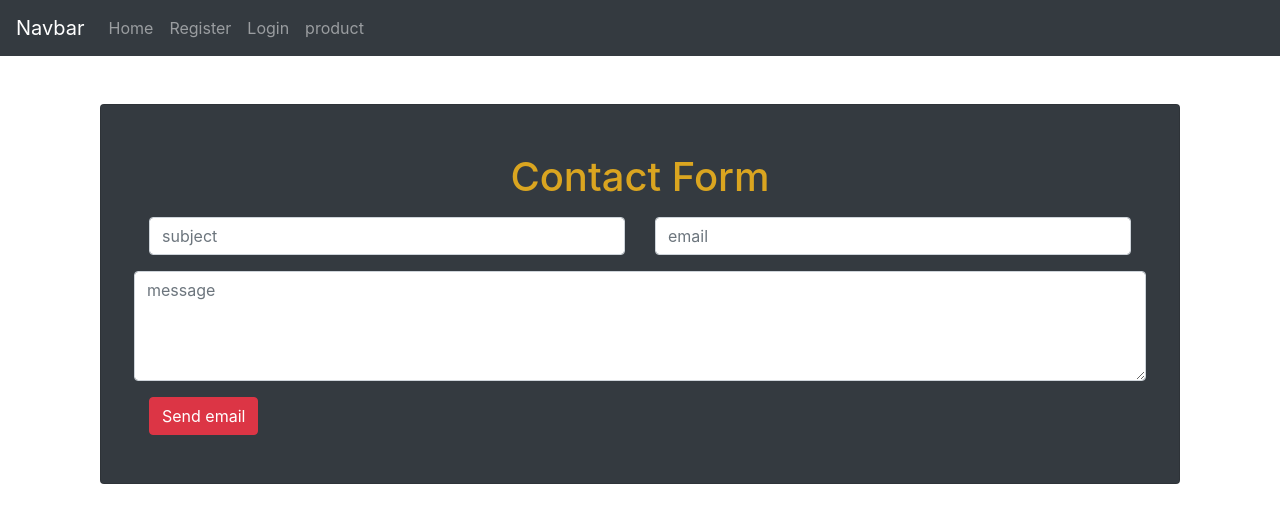
After one commit to farhadBiyouk/django-e-commerce, a Django app: page /contact/ in a window 1280 px wide. The commit adds this page. Shown: the top 523 px of the page. Run offline with Django 4.2, Linux system fonts and the light colour scheme; parts of the project's set-up code (start-up, migrations or seed data) failed here and were passed over; some libraries are stand-ins or nearby versions.

Commit message:
added contact us page to this projrct

```diff
--- a/accounts/templates/accounts/profile.html
+++ b/accounts/templates/accounts/profile.html
@@ -35,7 +35,9 @@
         </div>
     </div>
     <a href="{% url 'accounts:update_profile' %}">Update profile</a><br><br><br>
-<a href="{% url 'accounts:change_password' %}"> Change password</a><br><br><br></div>
+    <a href="{% url 'accounts:change_password' %}"> Change password</a><br><br><br>
+    <a href="{% url 'accounts:favourites' %}"> Favourite item</a><br><br><br>
+    <a href="{% url 'accounts:history' %}"> History of order</a><br><br><br></div>
 </div>
 
 
--- a/core/settings.py
+++ b/core/settings.py
@@ -109,11 +109,12 @@ AUTH_PASSWORD_VALIDATORS = [
 # Internationalization
 # https://docs.djangoproject.com/en/4.2/topics/i18n/
 
-LANGUAGE_CODE = 'en-us'
+LANGUAGE_CODE = 'fa-ir'
 
-TIME_ZONE = 'UTC'
+TIME_ZONE = 'Asia/tehran'
 
 USE_I18N = True
+
 
 USE_TZ = True
 
--- a/home/apps.py
+++ b/home/apps.py
@@ -4,3 +4,4 @@ from django.apps import AppConfig
 class HomeConfig(AppConfig):
     default_auto_field = 'django.db.models.BigAutoField'
     name = 'home'
+    verbose_name = 'خانه'
--- /dev/null
+++ b/home/templates/home/contact.html
@@ -0,0 +1,21 @@
+{% extends 'base.html' %}
+{% block title %}Contact{% endblock %}
+{% block content %}
+<div class="container">
+    <div class="card mt-5 p-5 bg-dark">
+
+        <form action="{% url 'home:contact' %}" method="post">
+            <h1 class="text-center" style="color: goldenrod">Contact Form</h1>
+            {% csrf_token %}
+            <div class="row mt-3">
+                <div class="col-6"><input type="text" name="subject" class="form-control" placeholder="subject"></div>
+                <div class="col-6"><input type="email" name="email" class="form-control" placeholder="email"></div>
+            </div>
+            <div class="row mt-3">
+                <textarea name="message" id="" cols="30" rows="4" class="form-control" placeholder="message"></textarea>
+            </div>
+            <button type="submit" class="btn btn-danger mt-3 align-items-center">Send email</button>
+        </form>
+    </div>
+</div>
+{% endblock %}
--- a/home/urls.py
+++ b/home/urls.py
@@ -9,6 +9,7 @@ from home.views import (
     product_rely_comment,
     search_product,
     favourite_product,
+    contact,
 )
 
 app_name = 'home'
@@ -23,4 +24,5 @@ urlpatterns = [
     path('reply/<int:id>/<int:comment_id>/', product_rely_comment, name='product_rely_comment'),
     path('search/', search_product, name='search_product'),
     path('favourite/<int:id>', favourite_product, name='favourite_product'),
+    path('contact/', contact, name='contact'),
 ]
--- a/home/views.py
+++ b/home/views.py
@@ -4,6 +4,7 @@ from django.contrib import messages
 from home.forms import CommentProductForm, ReplyCommentProductForm, SearchForm
 from django.db.models import Q
 from cart.forms import CartForm
+from django.core.mail import EmailMessage
 
 
 def home(request):
@@ -136,8 +137,26 @@ def favourite_product(request, id):
     if product.favourite.filter(id=request.user.id).exists():
         product.favourite.remove(request.user)
         is_fav = False
+        messages.error(request, 'deleted this product to your favourite list', 'danger')
     else:
         product.favourite.add(request.user)
         is_fav = True
-    messages.success(request, 'added this product to your favourite list')
+        messages.success(request, 'added this product to your favourite list')
     return redirect(url)
+
+
+def contact(request):
+    if request.method == 'POST':
+        subject = request.POST['subject']
+        email = request.POST['email']
+        message = request.POST['message']
+        body = subject + '\n' + email + '\n' + message
+        form = EmailMessage(
+            'Contact form',
+            body,
+            'test',
+            ['beshkhom@gmail.com']
+        )
+        form.send(fail_silently=False)
+        messages.success(request, 'sent email successfully')
+    return render(request, 'home/contact.html')
--- a/templates/message.html
+++ b/templates/message.html
@@ -1,5 +1,7 @@
 {% if messages %}
 {% for message in messages %}
-    <h3>{{message}}</h3>
+ <div class="alert alert-{{message.tags}}">
+     {{message}}
+ </div>
 {% endfor %}
 {% endif %}
```
Also changed, not shown: db.sqlite3. Lines whose indentation alone changed are shown as unchanged.
